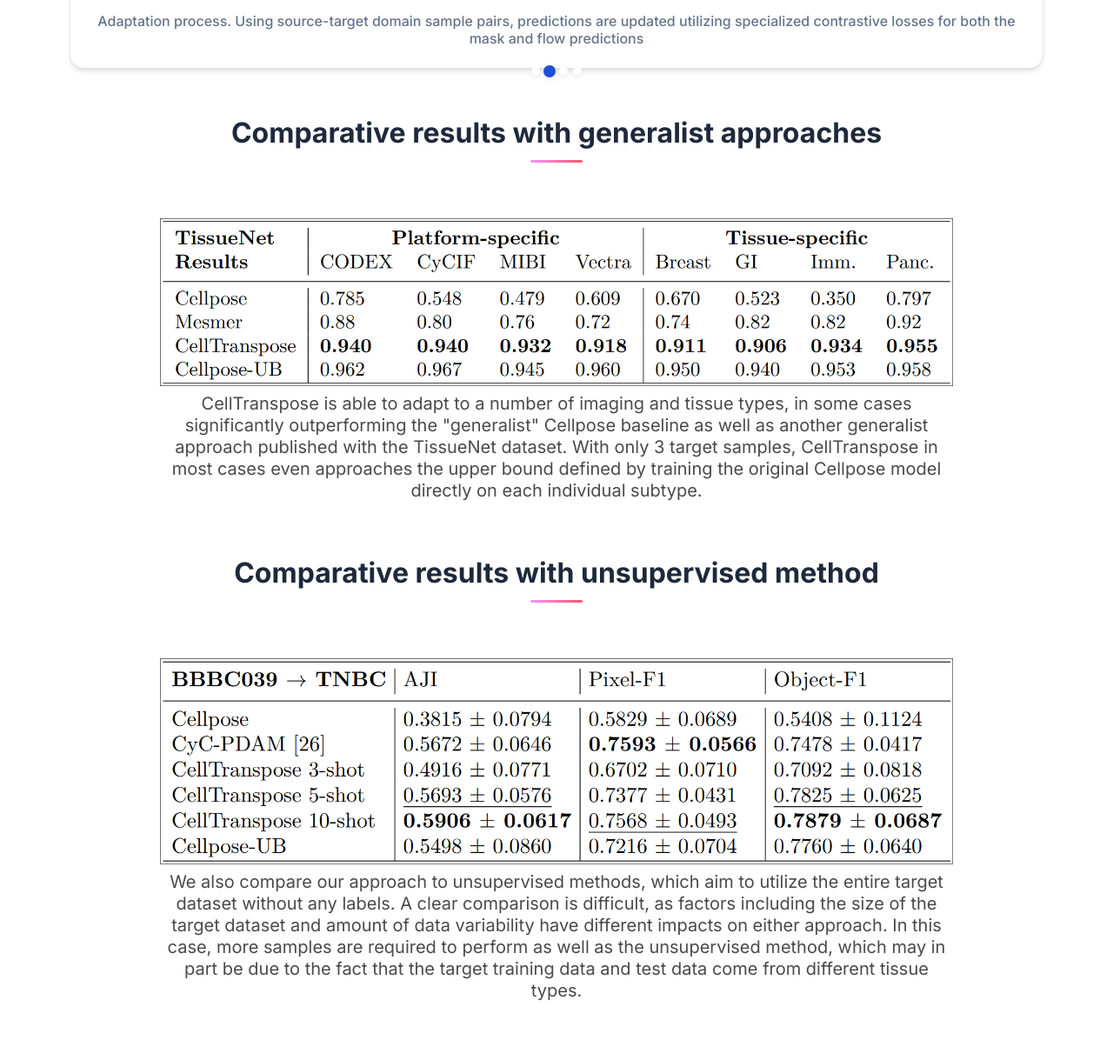
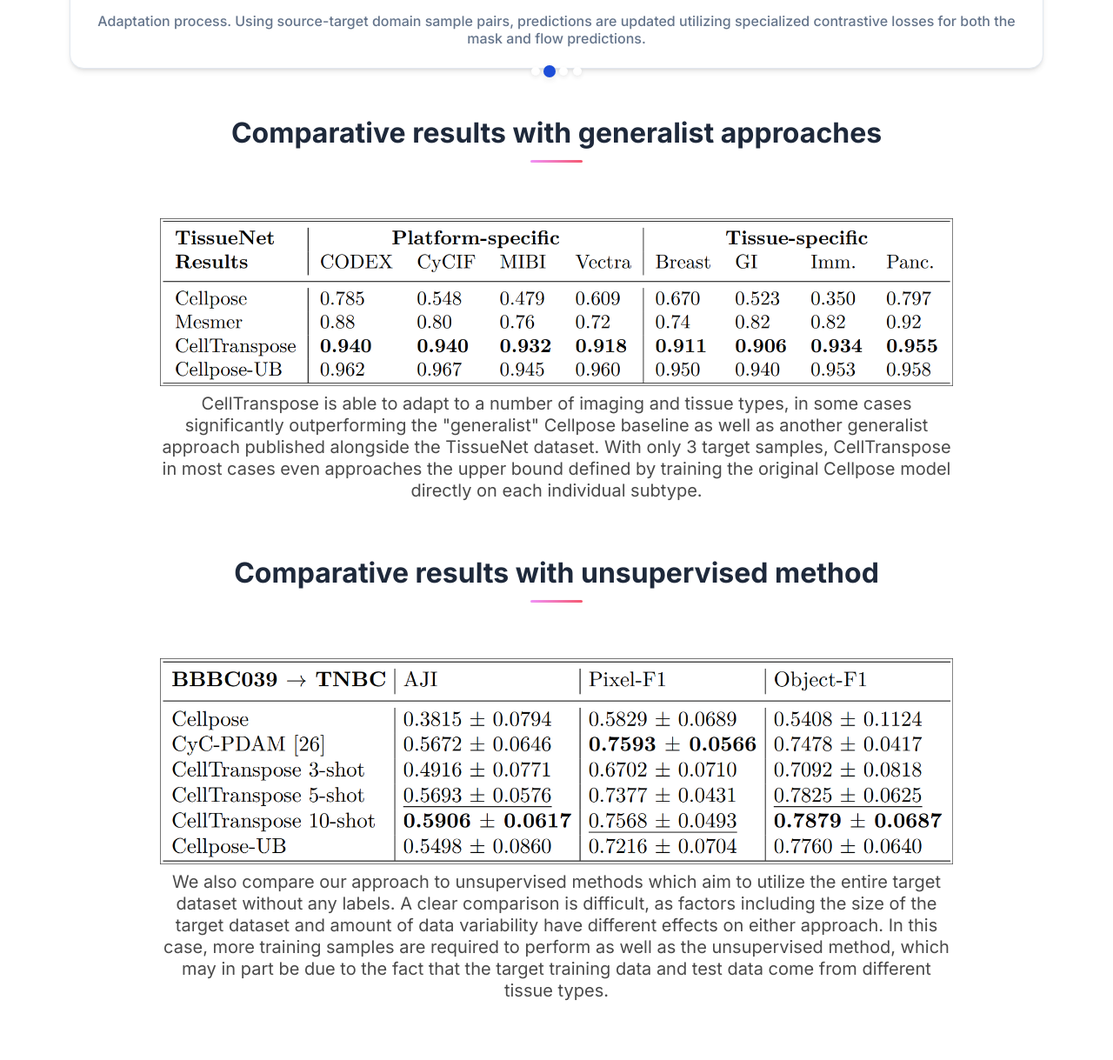
Before and after one commit to mrkeaton2/mrkeaton2.github.io, a plain HTML site: page index.html in a window 1280 px wide. Shown: the part 2755-3974 px from the top of the page at 87% size. Drawn offline with nearby package versions, Linux system fonts and the light colour scheme; some icons are missing.

Commit message:
Small text updates

```diff
--- a/index.html
+++ b/index.html
@@ -263,7 +263,7 @@
         <!-- Your image here -->
         <img src="static/images/adaptation_process_v2.png" alt="CellTranspose adaptation process" loading="lazy"/>
         <h2 class="subtitle has-text-centered">
-          Adaptation process. Using source-target domain sample pairs, predictions are updated utilizing specialized contrastive losses for both the mask and flow predictions
+          Adaptation process. Using source-target domain sample pairs, predictions are updated utilizing specialized contrastive losses for both the mask and flow predictions.
         </h2>
       </div>
       <div class="item">
@@ -293,7 +293,7 @@
     <div class="hero-body">
       <img src="static/images/TissueNet Results.png" alt="TissueNet results">
       <h2 class="subtitle has-text-centered">
-        CellTranspose is able to adapt to a number of imaging and tissue types, in some cases significantly outperforming the "generalist" Cellpose baseline as well as another generalist approach published with the TissueNet dataset. With only 3 target samples, CellTranspose in most cases even approaches the upper bound defined by training the original Cellpose model directly on each individual subtype.
+        CellTranspose is able to adapt to a number of imaging and tissue types, in some cases significantly outperforming the "generalist" Cellpose baseline as well as another generalist approach published alongside the TissueNet dataset. With only 3 target samples, CellTranspose in most cases even approaches the upper bound defined by training the original Cellpose model directly on each individual subtype.
       </h2>
     </div>
   </div>
@@ -307,7 +307,7 @@
     <div class="hero-body">
       <img src="static/images/TNBC Results.png" alt="TNBC results">
       <h2 class="subtitle has-text-centered">
-        We also compare our approach to unsupervised methods, which aim to utilize the entire target dataset without any labels. A clear comparison is difficult, as factors including the size of the target dataset and amount of data variability have different impacts on either approach. In this case, more samples are required to perform as well as the unsupervised method, which may in part be due to the fact that the target training data and test data come from different tissue types.
+        We also compare our approach to unsupervised methods which aim to utilize the entire target dataset without any labels. A clear comparison is difficult, as factors including the size of the target dataset and amount of data variability have different effects on either approach. In this case, more training samples are required to perform as well as the unsupervised method, which may in part be due to the fact that the target training data and test data come from different tissue types.
       </h2>
     </div>
   </div>
```
